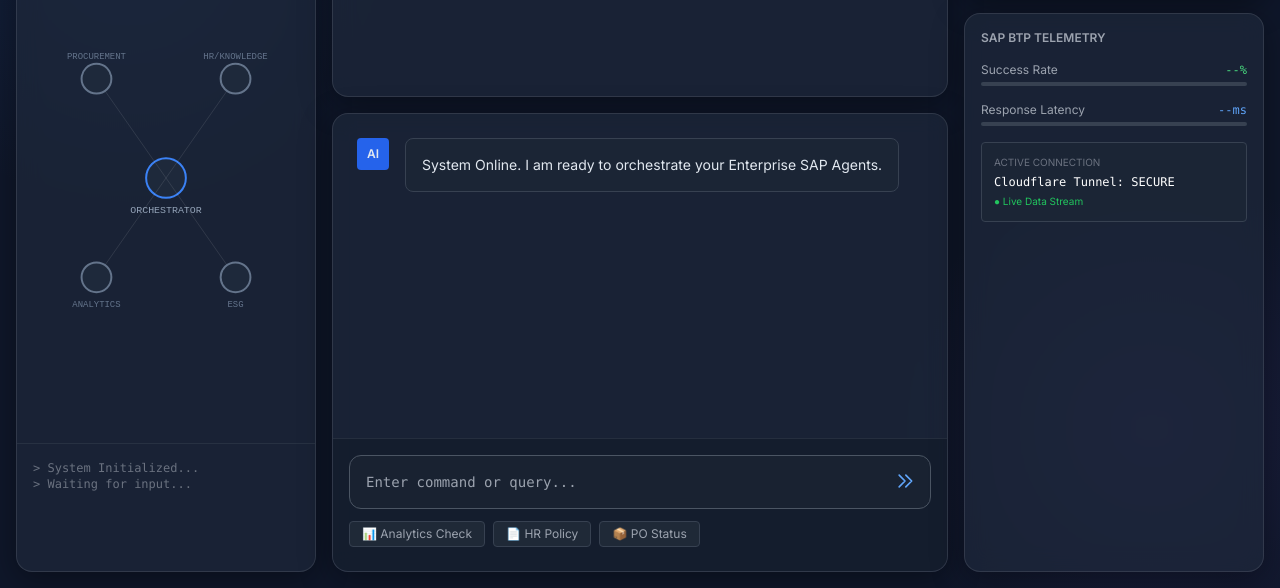
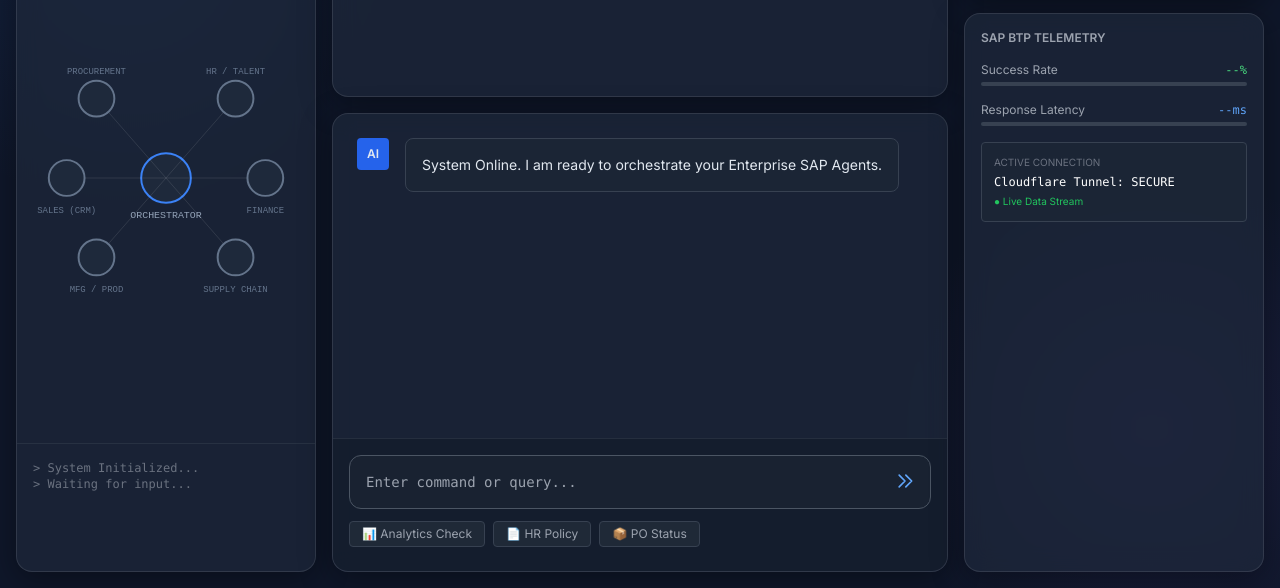
Before and after one commit to Regantih/Enterprise-SAP-AI, a plain HTML site: page sap_agents/v5.html in a window 1280 px wide. Shown: the part 212-800 px from the top of the page. Drawn offline with nearby package versions, Linux system fonts and the light colour scheme; no server answers.

Commit message:
feat: Expand Neural Graph to full SAP ecosystem

```diff
--- a/sap_agents/v5.html
+++ b/sap_agents/v5.html
@@ -167,39 +167,52 @@
                 <!-- SVG Graph will be injected here -->
                 <svg width="100%" height="100%" viewBox="0 0 300 400" class="absolute inset-0">
                     <!-- Central Orchestrator -->
-                    <circle cx="150" cy="200" r="20" fill="#1e293b" stroke="#3b82f6" stroke-width="2" class="node"
+                    <circle cx="150" cy="200" r="25" fill="#1e293b" stroke="#3b82f6" stroke-width="2" class="node"
                         id="node-orchestrator" />
-                    <text x="150" y="235" text-anchor="middle" fill="#94a3b8" font-size="10"
+                    <text x="150" y="240" text-anchor="middle" fill="#94a3b8" font-size="10"
                         font-family="monospace">ORCHESTRATOR</text>
 
-                    <!-- Satellites -->
-                    <!-- Procurement -->
-                    <line x1="150" y1="200" x2="80" y2="100" class="link" id="link-procurement" />
-                    <circle cx="80" cy="100" r="15" fill="#1e293b" stroke="#64748b" stroke-width="2" class="node"
+                    <!-- Node: Procurement (Top Left) -->
+                    <line x1="150" y1="200" x2="80" y2="120" class="link" id="link-procurement" />
+                    <circle cx="80" cy="120" r="18" fill="#1e293b" stroke="#64748b" stroke-width="2" class="node"
                         id="node-procurement" />
-                    <text x="80" y="80" text-anchor="middle" fill="#64748b" font-size="9"
+                    <text x="80" y="95" text-anchor="middle" fill="#64748b" font-size="9"
                         font-family="monospace">PROCUREMENT</text>
 
-                    <!-- HR -->
-                    <line x1="150" y1="200" x2="220" y2="100" class="link" id="link-hr" />
-                    <circle cx="220" cy="100" r="15" fill="#1e293b" stroke="#64748b" stroke-width="2" class="node"
+                    <!-- Node: HR (Top Right) -->
+                    <line x1="150" y1="200" x2="220" y2="120" class="link" id="link-hr" />
+                    <circle cx="220" cy="120" r="18" fill="#1e293b" stroke="#64748b" stroke-width="2" class="node"
                         id="node-hr" />
-                    <text x="220" y="80" text-anchor="middle" fill="#64748b" font-size="9"
-                        font-family="monospace">HR/KNOWLEDGE</text>
+                    <text x="220" y="95" text-anchor="middle" fill="#64748b" font-size="9" font-family="monospace">HR /
+                        TALENT</text>
 
-                    <!-- Analytics -->
-                    <line x1="150" y1="200" x2="80" y2="300" class="link" id="link-analytics" />
-                    <circle cx="80" cy="300" r="15" fill="#1e293b" stroke="#64748b" stroke-width="2" class="node"
-                        id="node-analytics" />
-                    <text x="80" y="330" text-anchor="middle" fill="#64748b" font-size="9"
-                        font-family="monospace">ANALYTICS</text>
+                    <!-- Node: Sales (Left) -->
+                    <line x1="150" y1="200" x2="50" y2="200" class="link" id="link-sales" />
+                    <circle cx="50" cy="200" r="18" fill="#1e293b" stroke="#64748b" stroke-width="2" class="node"
+                        id="node-sales" />
+                    <text x="50" y="235" text-anchor="middle" fill="#64748b" font-size="9" font-family="monospace">SALES
+                        (CRM)</text>
 
-                    <!-- Sustainability -->
-                    <line x1="150" y1="200" x2="220" y2="300" class="link" id="link-sustainability" />
-                    <circle cx="220" cy="300" r="15" fill="#1e293b" stroke="#64748b" stroke-width="2" class="node"
-                        id="node-sustainability" />
-                    <text x="220" y="330" text-anchor="middle" fill="#64748b" font-size="9"
-                        font-family="monospace">ESG</text>
+                    <!-- Node: Finance (Right) -->
+                    <line x1="150" y1="200" x2="250" y2="200" class="link" id="link-finance" />
+                    <circle cx="250" cy="200" r="18" fill="#1e293b" stroke="#64748b" stroke-width="2" class="node"
+                        id="node-finance" />
+                    <text x="250" y="235" text-anchor="middle" fill="#64748b" font-size="9"
+                        font-family="monospace">FINANCE</text>
+
+                    <!-- Node: Manufacturing (Bottom Left) -->
+                    <line x1="150" y1="200" x2="80" y2="280" class="link" id="link-manufacturing" />
+                    <circle cx="80" cy="280" r="18" fill="#1e293b" stroke="#64748b" stroke-width="2" class="node"
+                        id="node-manufacturing" />
+                    <text x="80" y="315" text-anchor="middle" fill="#64748b" font-size="9" font-family="monospace">MFG /
+                        PROD</text>
+
+                    <!-- Node: Supply Chain (Bottom Right) -->
+                    <line x1="150" y1="200" x2="220" y2="280" class="link" id="link-supply" />
+                    <circle cx="220" cy="280" r="18" fill="#1e293b" stroke="#64748b" stroke-width="2" class="node"
+                        id="node-supply" />
+                    <text x="220" y="315" text-anchor="middle" fill="#64748b" font-size="9"
+                        font-family="monospace">SUPPLY CHAIN</text>
                 </svg>
             </div>
             <!-- Active Agent Status -->
@@ -352,10 +365,15 @@
 
             // Map agent name to ID
             let nodeId = '';
-            if (agentName.includes('Procurement')) nodeId = 'procurement';
-            else if (agentName.includes('Knowledge') || agentName.includes('HR')) nodeId = 'hr';
-            else if (agentName.includes('Analytics')) nodeId = 'analytics';
-            else if (agentName.includes('Sustainability')) nodeId = 'sustainability';
+            const name = agentName.toLowerCase();
+
+            if (name.includes('procurement') || name.includes('ariba')) nodeId = 'procurement';
+            else if (name.includes('knowledge') || name.includes('hr') || name.includes('successfactors')) nodeId = 'hr';
+            else if (name.includes('sales') || name.includes('crm')) nodeId = 'sales';
+            else if (name.includes('finance') || name.includes('erp')) nodeId = 'finance';
+            else if (name.includes('manufacturing') || name.includes('production')) nodeId = 'manufacturing';
+            else if (name.includes('supply') || name.includes('logistics')) nodeId = 'supply';
+            else if (name.includes('analytics')) nodeId = 'finance'; // Analytics usually hits finance data
 
             // Activate Orchestrator + Target
             const orch = document.getElementById('node-orchestrator');
```
Also changed, not shown: v5.html (+46 -28 lines).
